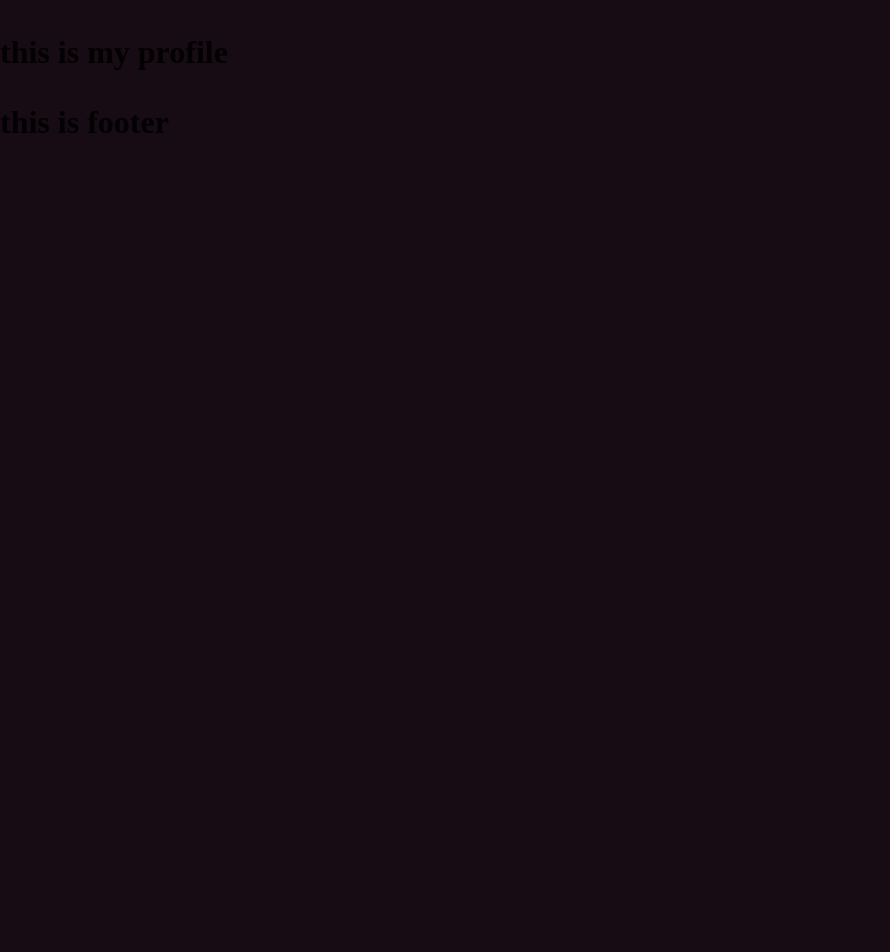
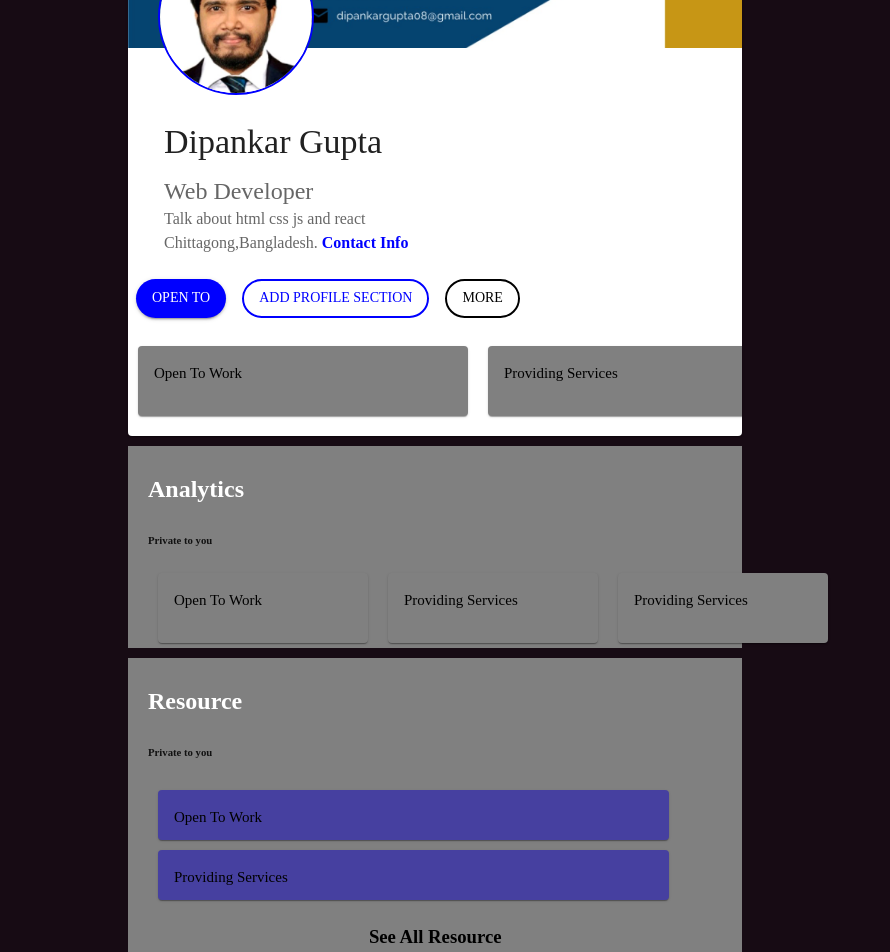
Before and after one commit to mdismail645221/JOB_Junction_client_side, a React (Create React App) app: page /my-profile in a window 1280 px wide. Shown: the part 220-1172 px from the top of the page, without its empty margins (0-890 px from the left). Before the commit the page ends 800 px from the top, so only its background shows below. Built offline with nearby package versions, Linux system fonts and the light colour scheme.

Commit message:
my profile section initial

```diff
--- a/public/index.html
+++ b/public/index.html
@@ -15,6 +15,11 @@
       user's mobile device or desktop. See https://developers.google.com/web/fundamentals/web-app-manifest/
     -->
     <link rel="manifest" href="%PUBLIC_URL%/manifest.json" />
+    <link
+  rel="stylesheet"
+  href="https://fonts.googleapis.com/css?family=Roboto:300,400,500,700&display=swap"
+/>
+
     <!--
       Notice the use of %PUBLIC_URL% in the tags above.
       It will be replaced with the URL of the `public` folder during the build.
--- a/src/Pages/MyProfile/MyProfile.tsx
+++ b/src/Pages/MyProfile/MyProfile.tsx
@@ -1,9 +1,162 @@
 import React from "react";
+import Card from '@mui/material/Card';
+import CardActions from '@mui/material/CardActions';
+import CardContent from '@mui/material/CardContent';
+import CardMedia from '@mui/material/CardMedia';
+import Button from '@mui/material/Button';
+import Typography from '@mui/material/Typography';
+import banner from '../../assests/myprofile/baner.jpg'
+import profile from '../../assests/myprofile/profile.jpg'
+import Avatar from '@mui/material/Avatar';
+import { Link } from "react-router-dom";
+import { Box, Stack } from "@mui/system";
+import IconButton from "@mui/material/IconButton";
+import { ThemeContext } from "@emotion/react";
+
+
 
 const MyProfile = () => {
+
+
   return (
     <div>
-      <h1>this is my profile</h1>
+        <div style={{display:"flex",width:"80%", margin:"auto"}}>
+
+          <div style={{width:"60%", margin:"auto"}}>
+              <Card sx={{ width:"100%", margin:"auto" }}>
+              {/* <CardMedia
+                component="img"
+                alt="green iguana"
+                height="340"
+                width="100%"
+                image={banner}
+              /> */}
+              <div style={{position:"relative",top: "0",left: "0"}}>
+                <img src={banner} width="100%"/>
+                <div>
+                  <Avatar
+                      alt="Remy Sharp"
+                      src={profile}
+                      style={{position:"absolute",bottom:"-40px",left:"-10px"}}
+                      sx={{ width: 156, height: 156,margin:"0px 40px", border:"2px solid blue" }}
+                    />
+                </div>
+
+              </div>
+              <CardContent style={{margin:"50px 20px"}}>
+                <Typography gutterBottom variant="h4" component="div">
+                  Dipankar Gupta
+                </Typography>
+                <Typography variant="h5" color="text.secondary">
+                  Web Developer
+                </Typography>
+                <Typography variant="body1" color="text.secondary">
+                  Talk about html css js and react
+                </Typography>
+                <Typography variant="body1" color="text.secondary">
+                  Chittagong,Bangladesh. <Link to={''} style={{textDecoration:"none",color:"blue", fontWeight:"700"}}>Contact Info</Link>
+                </Typography>
+              </CardContent>
+              <CardActions style={{marginTop:"-50px"}}>
+                <Stack spacing={2} direction="row" >
+
+                  <Button variant="contained" style={{borderRadius:"20px",color:"white",background:"blue"}}>Open to</Button>
+                  <Button variant="outlined" style={{borderRadius:"20px",color:"blue",background:"white",border:"2px solid blue"}}>Add Profile Section</Button>
+                  <Button variant="outlined" style={{borderRadius:"20px", color:"black",background:"white",border:"2px solid black"}}>More</Button>
+                </Stack>
+              </CardActions>
+              <div style={{display:"flex"}}>
+                <Card sx={{ minWidth: 330, background:"gray", margin:"20px 10px", height:"70px" }}>
+                  <CardContent>
+                    <Typography sx={{ fontSize: 15 }} color="black" gutterBottom>
+                      Open To Work
+                    </Typography>
+                  </CardContent>
+                  <CardActions>
+                    <Button size="small">Learn More</Button>
+                  </CardActions>
+                </Card>
+                <Card sx={{ minWidth: 330, background:"gray", margin:"20px 10px", height:"70px" }}>
+                    <CardContent>
+                      <Typography sx={{ fontSize: 15 }} color="black" gutterBottom>
+                        Providing Services
+                      </Typography>
+                    </CardContent>
+                    <CardActions>
+                      <Button size="small">Learn More</Button>
+                    </CardActions>
+                </Card>
+
+              </div>
+            </Card>
+            <div style={{background:"gray", padding:"5px 20px",margin:"10px 0px"}}>
+              <h2 style={{color:"white"}}>Analytics</h2>
+              <h6>Private to you</h6>
+              <div style={{display:"flex"}}>
+                <Card sx={{ minWidth: 210, background:"gray", margin:"0px 10px", height:"70px" }}>
+                  <CardContent>
+                    <Typography sx={{ fontSize: 15 }} color="black" gutterBottom>
+                      Open To Work
+                    </Typography>
+                  </CardContent>
+                  <CardActions>
+                    <Button size="small">Learn More</Button>
+                  </CardActions>
+                </Card>
+                <Card sx={{ minWidth: 210, background:"gray", margin:"0px 10px", height:"70px" }}>
+                    <CardContent>
+                      <Typography sx={{ fontSize: 15 }} color="black" gutterBottom>
+                        Providing Services
+                      </Typography>
+                    </CardContent>
+                    <CardActions>
+                      <Button size="small">Learn More</Button>
+                    </CardActions>
+                </Card>
+                <Card sx={{ minWidth: 210, background:"gray", margin:"0px 10px", height:"70px" }}>
+                    <CardContent>
+                      <Typography sx={{ fontSize: 15 }} color="black" gutterBottom>
+                        Providing Services
+                      </Typography>
+                    </CardContent>
+                    <CardActions>
+                      <Button size="small">Learn More</Button>
+                    </CardActions>
+                </Card>
+              </div>
+            </div>
+            <div style={{background:"gray", padding:"5px 20px",margin:"1px 0px"}}>
+              <h2 style={{color:"white"}}>Resource</h2>
+              <h6>Private to you</h6>
+              <div style={{display:"flex",flexDirection:"column"}}>
+                <Card sx={{ width:"89%", background:"#4640A0", margin:"5px 10px", height:"50px" }}>
+                  <CardContent>
+                    <Typography sx={{ fontSize: 15 }} color="black" gutterBottom>
+                      Open To Work
+                    </Typography>
+                  </CardContent>
+                  <CardActions>
+                    <Button size="small">Learn More</Button>
+                  </CardActions>
+                </Card>
+                <Card sx={{ width:"89%", background:"#4640A0", margin:"5px 10px", height:"50px" }}>
+                    <CardContent>
+                      <Typography sx={{ fontSize: 15 }} color="black" gutterBottom>
+                        Providing Services
+                      </Typography>
+                    </CardContent>
+                    <CardActions>
+                      <Button size="small">Learn More</Button>
+                    </CardActions>
+                </Card>
+                <Link style={{textDecoration:"none"}} to={""}><h3 style={{textAlign:"center",color:"black"}}>See All Resource</h3></Link>
+              </div>
+            </div>
+          </div>
+
+          <div style={{width:"40%"}}></div>
+        </div>
+
     </div>
   );
 };
--- a/src/layouts/Main/Main.tsx
+++ b/src/layouts/Main/Main.tsx
@@ -16,7 +16,6 @@ const Main = () => {
       <CssBaseline/>
         <div>
           <Navbar />
-          <Typography variant="h1">this is h1</Typography>
             <input type="checkbox" onClick={()=>setSelectTheme(!selectTheme)}/>
           <Outlet />
           <Footer />
```
Also changed, not shown: src/assests/myprofile/baner.jpg (added), src/assests/myprofile/profile.jpg (added).
